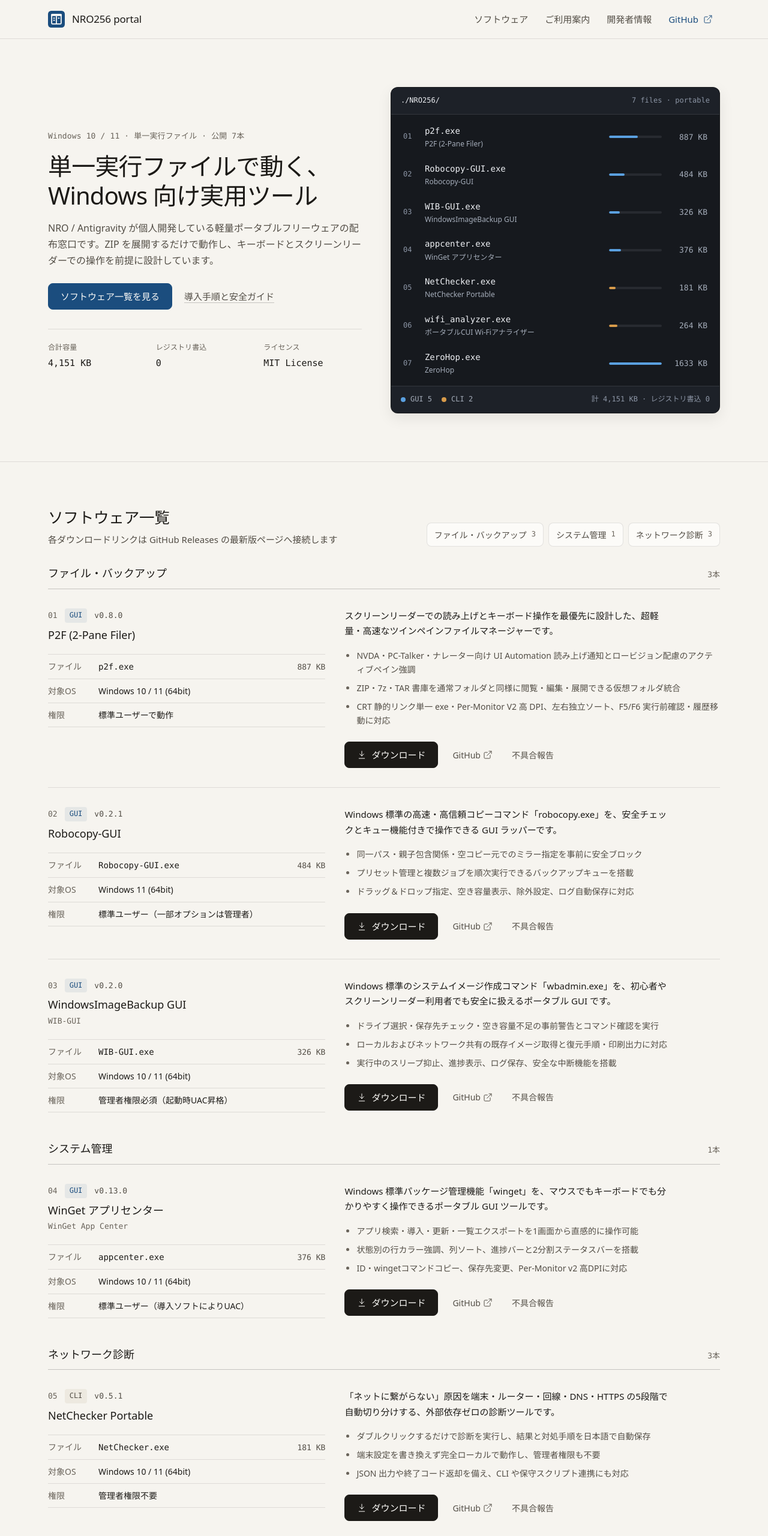
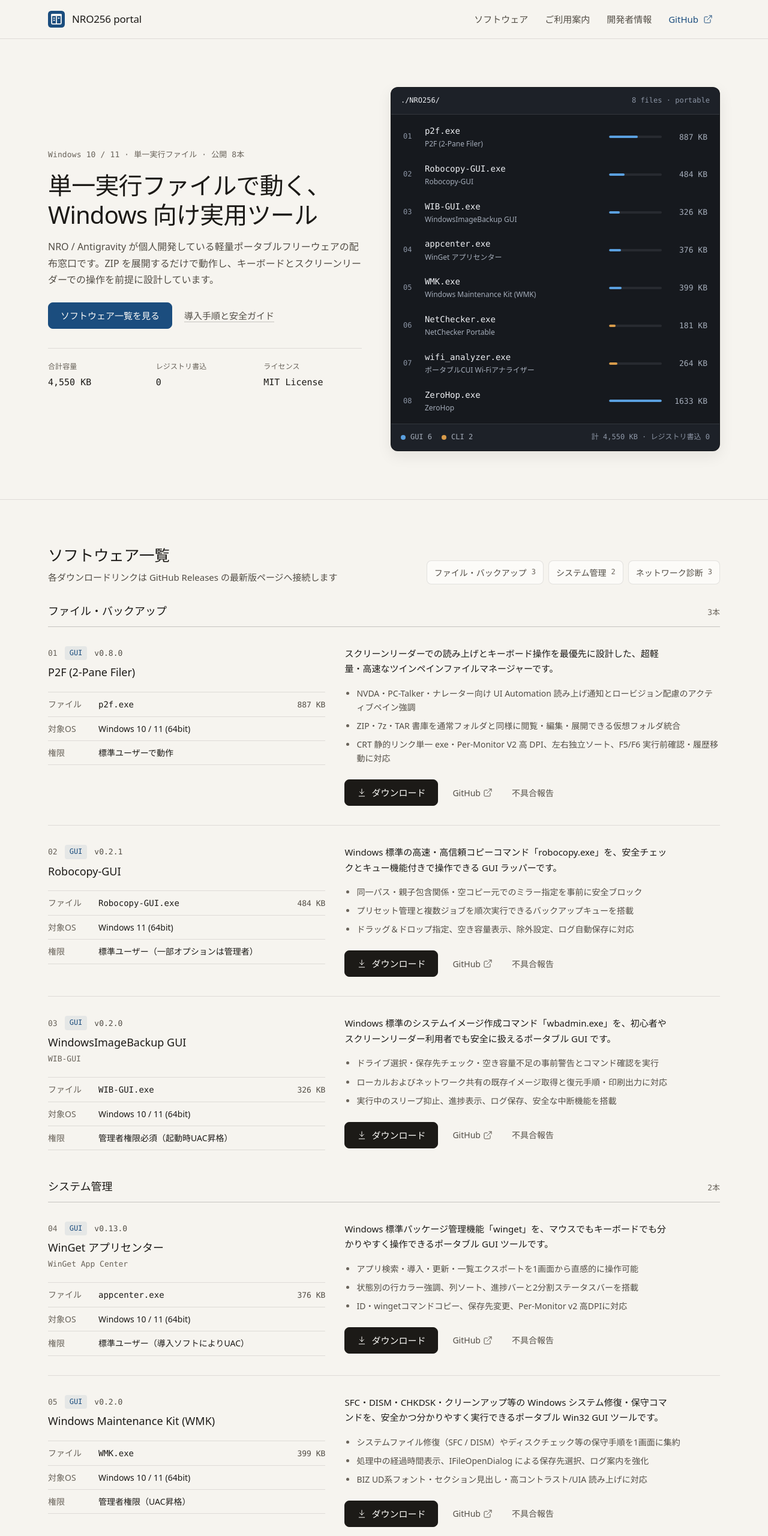
Before and after one commit to NRO256/portal, a plain HTML site: page index.html in a window 1280 px wide. Shown: the top 2560 px of the page at 60% size. Drawn offline with Linux system fonts and the light colour scheme.

Commit message:
feat: WMK v0.2.0をポータルに追加

```diff
--- a/index.html
+++ b/index.html
@@ -48,7 +48,7 @@
     <section class="hero" aria-labelledby="hero-heading">
       <div class="container hero__grid">
         <div class="hero__content">
-          <p class="hero__kicker">Windows 10 / 11 · 単一実行ファイル · 公開 <!-- COUNT:START -->7<!-- COUNT:END -->本</p>
+          <p class="hero__kicker">Windows 10 / 11 · 単一実行ファイル · 公開 <!-- COUNT:START -->8<!-- COUNT:END -->本</p>
           <h1 id="hero-heading" class="hero__title">単一実行ファイルで動く、Windows 向け実用ツール</h1>
           <p class="hero__desc">
             NRO / Antigravity が個人開発している軽量ポータブルフリーウェアの配布窓口です。ZIP を展開するだけで動作し、キーボードとスクリーンリーダーでの操作を前提に設計しています。
@@ -60,7 +60,7 @@
           <dl class="hero__facts" aria-label="公開ツールの共通仕様">
             <div class="hero__fact">
               <dt>合計容量</dt>
-              <dd class="mono"><!-- TOTAL_SIZE:START -->4,151 KB<!-- TOTAL_SIZE:END --></dd>
+              <dd class="mono"><!-- TOTAL_SIZE:START -->4,550 KB<!-- TOTAL_SIZE:END --></dd>
             </div>
             <div class="hero__fact">
               <dt>レジストリ書込</dt>
@@ -76,7 +76,7 @@
         <aside class="manifest" aria-label="ポータブル配布ファイルの実測一覧">
           <div class="manifest__bar-top">
             <span class="manifest__path">./NRO256/</span>
-            <span class="manifest__meta"><!-- COUNT:START -->7<!-- COUNT:END --> files · portable</span>
+            <span class="manifest__meta"><!-- COUNT:START -->8<!-- COUNT:END --> files · portable</span>
           </div>
           <!-- MANIFEST:START -->
           <div class="manifest__rows">
@@ -104,20 +104,26 @@
               <span class="manifest__meter" aria-hidden="true"><span class="manifest__bar manifest__bar--gui" style="--bar: 23%"></span></span>
               <span class="manifest__size">376 KB</span>
             </a>
+            <a class="manifest__row" href="#app-wmk">
+              <span class="manifest__index">05</span>
+              <span class="manifest__file"><span class="manifest__bin">WMK.exe</span><span class="manifest__name">Windows Maintenance Kit (WMK)</span></span>
+              <span class="manifest__meter" aria-hidden="true"><span class="manifest__bar manifest__bar--gui" style="--bar: 24%"></span></span>
+              <span class="manifest__size">399 KB</span>
+            </a>
             <a class="manifest__row" href="#app-netchecker">
-              <span class="manifest__index">05</span>
+              <span class="manifest__index">06</span>
               <span class="manifest__file"><span class="manifest__bin">NetChecker.exe</span><span class="manifest__name">NetChecker Portable</span></span>
               <span class="manifest__meter" aria-hidden="true"><span class="manifest__bar manifest__bar--cli" style="--bar: 12%"></span></span>
               <span class="manifest__size">181 KB</span>
             </a>
             <a class="manifest__row" href="#app-wifi_analyzer">
-              <span class="manifest__index">06</span>
+              <span class="manifest__index">07</span>
               <span class="manifest__file"><span class="manifest__bin">wifi_analyzer.exe</span><span class="manifest__name">ポータブルCUI Wi-Fiアナライザー</span></span>
               <span class="manifest__meter" aria-hidden="true"><span class="manifest__bar manifest__bar--cli" style="--bar: 16%"></span></span>
               <span class="manifest__size">264 KB</span>
             </a>
             <a class="manifest__row" href="#app-zerohop">
-              <span class="manifest__index">07</span>
+              <span class="manifest__index">08</span>
               <span class="manifest__file"><span class="manifest__bin">ZeroHop.exe</span><span class="manifest__name">ZeroHop</span></span>
               <span class="manifest__meter" aria-hidden="true"><span class="manifest__bar manifest__bar--gui" style="--bar: 100%"></span></span>
               <span class="manifest__size">1633 KB</span>
@@ -125,10 +131,10 @@
           </div>
           <div class="manifest__footer">
             <div class="manifest__legend">
-              <span class="manifest__legend-item"><span class="manifest__dot manifest__dot--gui" aria-hidden="true"></span><span>GUI 5</span></span>
+              <span class="manifest__legend-item"><span class="manifest__dot manifest__dot--gui" aria-hidden="true"></span><span>GUI 6</span></span>
               <span class="manifest__legend-item"><span class="manifest__dot manifest__dot--cli" aria-hidden="true"></span><span>CLI 2</span></span>
             </div>
-            <span class="manifest__total">計 4,151 KB · レジストリ書込 0</span>
+            <span class="manifest__total">計 4,550 KB · レジストリ書込 0</span>
           </div>
           <!-- MANIFEST:END -->
         </aside>
@@ -145,7 +151,7 @@
           <nav class="cat-jump" aria-label="カテゴリ別移動">
             <!-- CATEGORY_NAV:START -->
             <a class="cat-jump__link" href="#cat-file-backup">ファイル・バックアップ <span class="cat-jump__count">3</span></a>
-            <a class="cat-jump__link" href="#cat-system">システム管理 <span class="cat-jump__count">1</span></a>
+            <a class="cat-jump__link" href="#cat-system">システム管理 <span class="cat-jump__count">2</span></a>
             <a class="cat-jump__link" href="#cat-network">ネットワーク診断 <span class="cat-jump__count">3</span></a>
             <!-- CATEGORY_NAV:END -->
           </nav>
@@ -300,7 +306,7 @@
           <section class="catalog-group" id="cat-system" aria-labelledby="cat-heading-system">
             <div class="catalog-group__head">
               <h3 id="cat-heading-system" class="catalog-group__title">システム管理</h3>
-              <span class="catalog-group__count">1本</span>
+              <span class="catalog-group__count">2本</span>
             </div>
             <div class="catalog-group__list">
             <article class="app-entry" id="app-appcenter">
@@ -349,6 +355,51 @@
                 </div>
               </div>
             </article>
+            <article class="app-entry" id="app-wmk">
+              <div class="app-entry__identity">
+                <div class="app-entry__meta">
+                  <span class="app-entry__index">05</span>
+                  <span class="app-entry__type app-entry__type--gui">GUI</span>
+                  <span class="app-entry__version">v0.2.0</span>
+                </div>
+                <h4 class="app-entry__title">Windows Maintenance Kit (WMK)</h4>
+                <dl class="app-entry__specs">
+                  <div class="spec-row">
+                    <dt>ファイル</dt>
+                    <dd><code class="mono">WMK.exe</code><span class="spec-size">399 KB</span></dd>
+                  </div>
+                  <div class="spec-row">
+                    <dt>対象OS</dt>
+                    <dd>Windows 10 / 11 (64bit)</dd>
+                  </div>
+                  <div class="spec-row">
+                    <dt>権限</dt>
+                    <dd>管理者権限（UAC昇格）</dd>
+                  </div>
+                </dl>
+              </div>
+              <div class="app-entry__body">
+                <p class="app-entry__summary">SFC・DISM・CHKDSK・クリーンアップ等の Windows システム修復・保守コマンドを、安全かつ分かりやすく実行できるポータブル Win32 GUI ツールです。</p>
+                <ul class="app-entry__highlights">
+                <li>システムファイル修復（SFC / DISM）やディスクチェック等の保守手順を1画面に集約</li>
+                <li>処理中の経過時間表示、IFileOpenDialog による保存先選択、ログ案内を強化</li>
+                <li>BIZ UD系フォント・セクション見出し・高コントラスト/UIA 読み上げに対応</li>
+                </ul>
+                <div class="app-entry__actions">
+                  <a class="btn btn--download" href="https://github.com/NRO256/wmk/releases/latest" target="_blank" rel="noopener noreferrer" aria-label="ダウンロード - Windows Maintenance Kit (WMK) の最新リリース（GitHub・新しいタブで開く）">
+                    <svg class="btn__icon" width="16" height="16" viewBox="0 0 24 24" fill="none" stroke="currentColor" stroke-width="1.5" stroke-linecap="round" stroke-linejoin="round" aria-hidden="true"><path d="M12 3v12"/><path d="m7 10 5 5 5-5"/><path d="M5 21h14"/></svg>
+                    <span>ダウンロード</span>
+                  </a>
+                  <a class="action-link" href="https://github.com/NRO256/wmk" target="_blank" rel="noopener noreferrer" aria-label="GitHub - Windows Maintenance Kit (WMK) のリポジトリと説明書（新しいタブで開く）">
+                    <span>GitHub</span>
+                    <svg class="btn__icon" width="16" height="16" viewBox="0 0 24 24" fill="none" stroke="currentColor" stroke-width="1.5" stroke-linecap="round" stroke-linejoin="round" aria-hidden="true"><path d="M15 3h6v6"/><path d="M10 14 21 3"/><path d="M18 13v6a2 2 0 0 1-2 2H5a2 2 0 0 1-2-2V8a2 2 0 0 1 2-2h6"/></svg>
+                  </a>
+                  <a class="action-link" href="https://github.com/NRO256/wmk/issues" target="_blank" rel="noopener noreferrer" aria-label="不具合報告 - Windows Maintenance Kit (WMK) のGitHub Issues（新しいタブで開く）">
+                    <span>不具合報告</span>
+                  </a>
+                </div>
+              </div>
+            </article>
             </div>
           </section>
           <section class="catalog-group" id="cat-network" aria-labelledby="cat-heading-network">
@@ -360,7 +411,7 @@
             <article class="app-entry" id="app-netchecker">
               <div class="app-entry__identity">
                 <div class="app-entry__meta">
-                  <span class="app-entry__index">05</span>
+                  <span class="app-entry__index">06</span>
                   <span class="app-entry__type app-entry__type--cli">CLI</span>
                   <span class="app-entry__version">v0.5.1</span>
                 </div>
@@ -405,7 +456,7 @@
             <article class="app-entry" id="app-wifi_analyzer">
               <div class="app-entry__identity">
                 <div class="app-entry__meta">
-                  <span class="app-entry__index">06</span>
+                  <span class="app-entry__index">07</span>
                   <span class="app-entry__type app-entry__type--cli">CLI</span>
                   <span class="app-entry__version">v1.5.2</span>
                 </div>
@@ -451,7 +502,7 @@
             <article class="app-entry" id="app-zerohop">
               <div class="app-entry__identity">
                 <div class="app-entry__meta">
-                  <span class="app-entry__index">07</span>
+                  <span class="app-entry__index">08</span>
                   <span class="app-entry__type app-entry__type--gui">GUI</span>
                   <span class="app-entry__version">v0.5.0</span>
                 </div>
```
Also changed, not shown: data/apps.json (+33 -0 lines), 1 other file.
